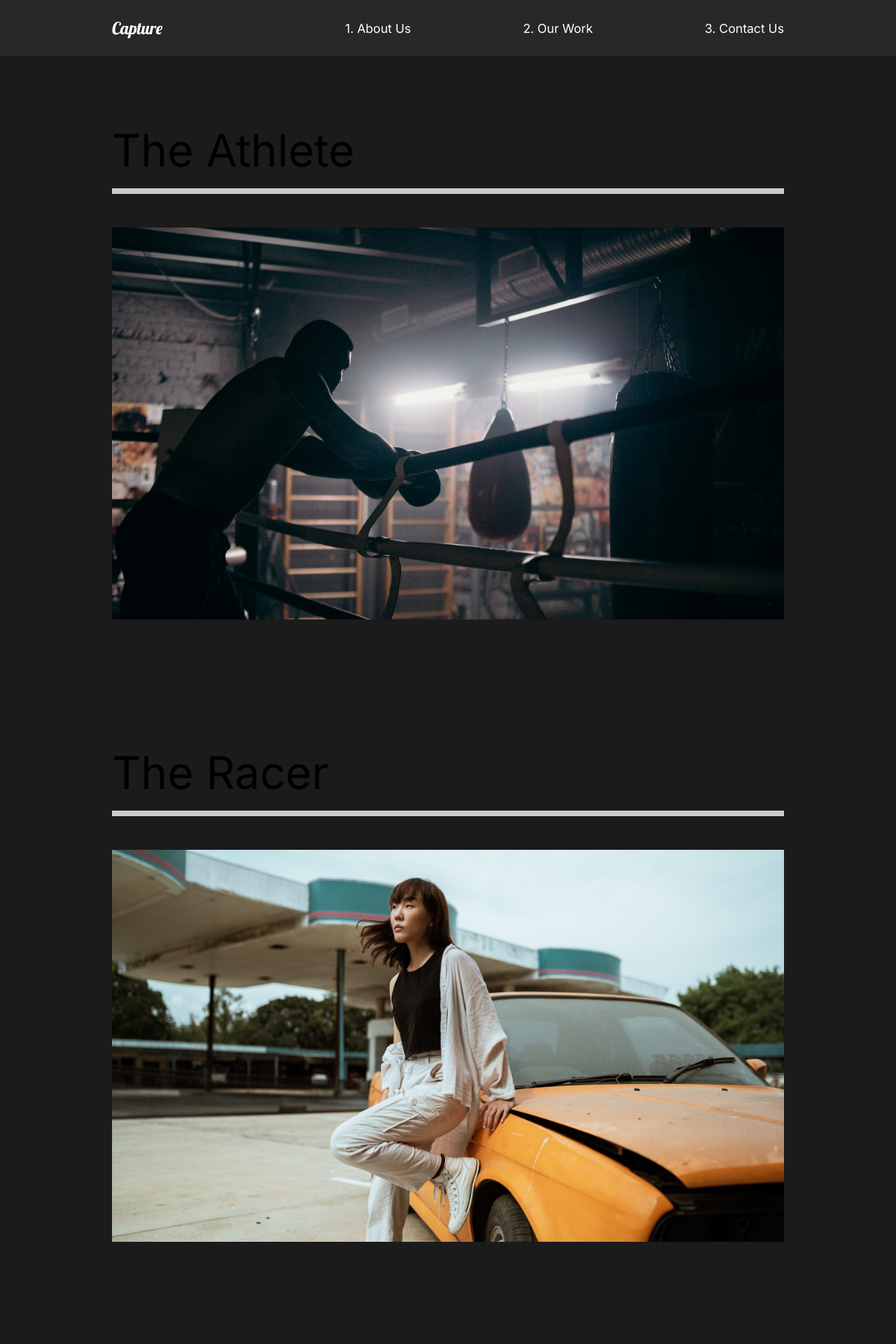
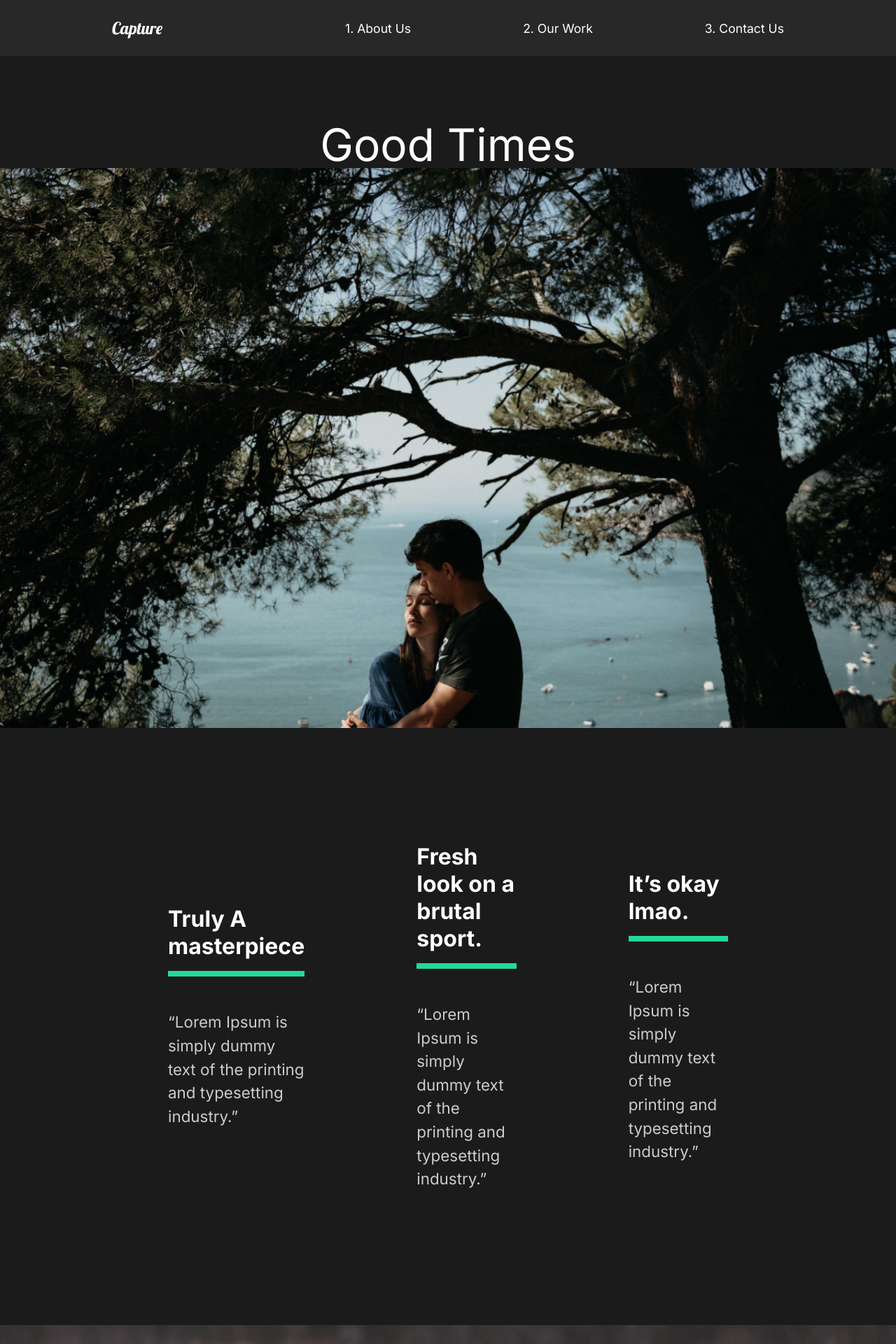
Before and after one commit to yuri-raiter/Capture-Portfolio, a React (Create React App) app: page /our-work/good-times in a window 1280 px wide. Shown: the top 1920 px of the page at 70% size. Built offline with nearby package versions, Linux system fonts and the light colour scheme.

Commit message:
created and styled movie details pages

```diff
--- a/src/App.js
+++ b/src/App.js
@@ -5,6 +5,7 @@
 import AboutUs from './pages/AboutUs'
 import OurWork from './pages/OurWork'
 import ContactUs from './pages/ContactUs'
+import MovieDetail from './pages/MovieDetail'
 
 import Nav from './components/Nav'
 
@@ -18,7 +19,8 @@
       <Nav />
       <Switch>
         <Route exact path="/" component={AboutUs}/>
-        <Route path="/our-work" component={OurWork}/>
+        <Route exact path="/our-work" component={OurWork}/>
+        <Route path="/our-work/:id" component={MovieDetail}/>
         <Route path="/contact-us" component={ContactUs}/>
       </Switch>
     </div>
--- /dev/null
+++ b/src/movieState.js
@@ -0,0 +1,81 @@
+//Import Images
+import athlete from "./img/athlete-small.png";
+import goodtimes from "./img/goodtimes-small.png";
+import theracer from "./img/theracer-small.png";
+import athlete2 from "./img/athlete2.png";
+import goodtimes2 from "./img/good-times2.jpg";
+import theracer2 from "./img/the-racer2.jpg";
+
+export const MovieState = () => {
+  return [
+    {
+      title: "The Athlete",
+      mainImg: athlete,
+      secondaryImg: athlete2,
+      url: "/our-work/the-athlete",
+      awards: [
+        {
+          title: "Truly A masterpiece",
+          description:
+            "“Lorem Ipsum is simply dummy text of the printing and typesetting industry.”",
+        },
+        {
+          title: "Fresh look on a brutal sport.",
+          description:
+            "“Lorem Ipsum is simply dummy text of the printing and typesetting industry.”",
+        },
+        {
+          title: "It’s okay lmao.",
+          description:
+            "“Lorem Ipsum is simply dummy text of the printing and typesetting industry.”",
+        },
+      ],
+    },
+    {
+      title: "Good Times",
+      mainImg: goodtimes,
+      url: "/our-work/good-times",
+      secondaryImg: goodtimes2,
+      awards: [
+        {
+          title: "Truly A masterpiece",
+          description:
+            "“Lorem Ipsum is simply dummy text of the printing and typesetting industry.”",
+        },
+        {
+          title: "Fresh look on a brutal sport.",
+          description:
+            "“Lorem Ipsum is simply dummy text of the printing and typesetting industry.”",
+        },
+        {
+          title: "It’s okay lmao.",
+          description:
+            "“Lorem Ipsum is simply dummy text of the printing and typesetting industry.”",
+        },
+      ],
+    },
+    {
+      title: "The Racer",
+      mainImg: theracer,
+      url: "/our-work/the-racer",
+      secondaryImg: theracer2,
+      awards: [
+        {
+          title: "Truly A masterpiece",
+          description:
+            "“Lorem Ipsum is simply dummy text of the printing and typesetting industry.”",
+        },
+        {
+          title: "Fresh look on a brutal sport.",
+          description:
+            "“Lorem Ipsum is simply dummy text of the printing and typesetting industry.”",
+        },
+        {
+          title: "It’s okay lmao.",
+          description:
+            "“Lorem Ipsum is simply dummy text of the printing and typesetting industry.”",
+        },
+      ],
+    },
+  ];
+};
--- /dev/null
+++ b/src/pages/MovieDetail.js
@@ -0,0 +1,118 @@
+import React, { useState, useEffect } from 'react'
+
+import styled from 'styled-components'
+
+import { useParams } from 'react-router-dom'
+import { MovieState } from '../movieState'
+
+
+const MovieDetail = () => {
+    const { id } = useParams() // the current URL
+
+    const [movies, setMovies] = useState(MovieState)
+    const [movie, setMovie] = useState(null)
+
+    useEffect(() => {
+        const currentMovie = movies.filter(m => m.url === `/our-work/${id}`)
+        setMovie(currentMovie[0])
+    }, [id])
+
+    return (
+        <>
+            {
+                movie
+                    ? <Details>
+                        <HeadLine>
+                            <h2>{movie.title}</h2>
+                            <img src={movie.mainImg} alt="image"/>
+                        </HeadLine>
+                        <Awards>
+                            {
+                                movie.awards.map(award => (
+                                    <Award key={award.title} title={award.title} description={award.description}/>
+                                ))
+                            }
+                        </Awards>
+                        <ImageDisplay>
+                            <img src={movie.secondaryImg} alt="image2"/>
+                        </ImageDisplay>
+                    </Details>
+                    :
+                        <h2>This page doesn't exist</h2>
+            }
+        </>
+    )
+}
+
+const Details = styled.div`
+    color: white;
+`
+
+const HeadLine = styled.div`
+    min-height: 90vh;
+    padding-top: 20vh;
+    position: relative;
+
+    h2 {
+        position: absolute;
+        top: 10%;
+        left: 50%;
+        transform: translate(-50%, -10%);
+    }
+
+    img {
+        width: 100%;
+        height: 100vh;
+        object-fit: cover;
+    }
+`
+
+const Awards = styled.div`
+    min-height: 80vh;
+    display: flex;
+    margin: 5rem 10rem;
+    align-items: center;
+    justify-content: space-around;
+`
+
+const AwardStyle = styled.div`
+    padding: 5rem;
+
+    h3 {
+        font-size: 2rem;
+    }
+
+    .line {
+        width: 100%;
+        background: #23d997;
+        height: 0.5rem;
+        margin: 1rem 0;
+    }
+
+    p {
+        padding: 2rem 0;
+    }
+`
+
+const ImageDisplay = styled.div`
+    min-height: 50vh;
+
+    img {
+        width: 100%;
+        height: 100vh;
+        object-fit: cover;
+    }
+`
+
+// Award Component
+const Award = ({ title, description }) => {
+    return (
+        <AwardStyle>
+            <h3>{title}</h3>
+            <div className="line"></div>
+            <p>{description}</p>
+        </AwardStyle>
+    )
+}
+
+export default MovieDetail
--- a/src/pages/OurWork.js
+++ b/src/pages/OurWork.js
@@ -15,21 +15,21 @@
             <Movie>
                 <h2>The Athlete</h2>
                 <div className="line"></div>
-                <Link>
+                <Link to="/our-work/the-athlete">
                     <img src={athlete} alt="athlete"/>
                 </Link>
             </Movie>
             <Movie>
                 <h2>The Racer</h2>
                 <div className="line"></div>
-                <Link>
+                <Link to="/our-work/the-racer">
                     <img src={theracer} alt="theracer"/>
                 </Link>
             </Movie>
             <Movie>
                 <h2>Good Times</h2>
                 <div className="line"></div>
-                <Link>
+                <Link to="/our-work/good-times">
                     <img src={goodtimes} alt="goodtimes"/>
                 </Link>
             </Movie>
@@ -58,7 +58,7 @@
 
     img {
         width: 100%;
-        height: 70vh;
+        height: 80vh;
         object-fit: cover;
     }
 `
```
Also changed, not shown: 1 other file (tests, documents, lock files or other folders).
